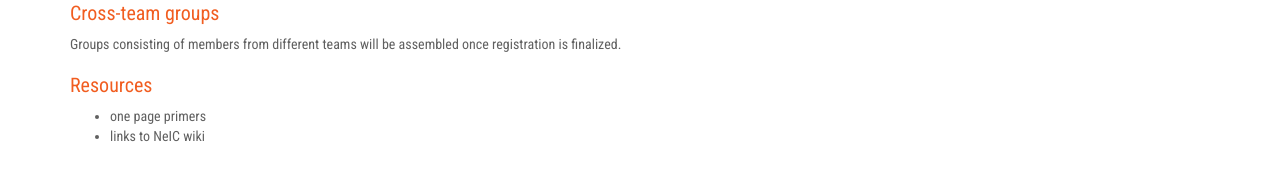
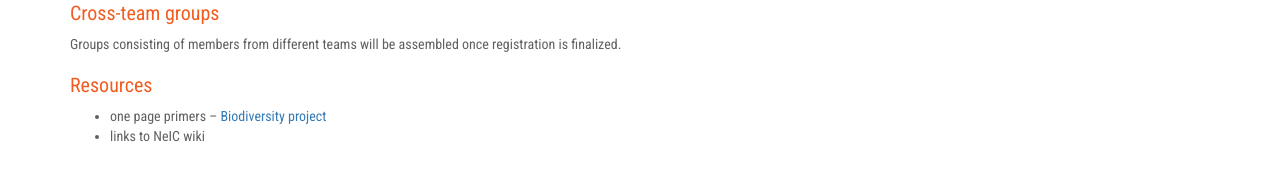
Before and after one commit to neicnordic/ahm17.neic.nordforsk.org, a Jekyll site: the page built from crossteam.md, in a window 1280 px wide and 900 px high, scrolled down 1060 px. Shown: the part 544-725 px from the top of the window. Built offline with Jekyll 4.4.1, drawn with Linux system fonts in a browser that asks for light colours; nearby versions of some CDN libraries; our own code applies the rules of GitHub Pages for plain Markdown files.

Commit message:
Added link to BDI one page primer.

```diff
--- a/crossteam.md
+++ b/crossteam.md
@@ -119,4 +119,5 @@ once registration is finalized.
 ### Resources
 
 - one page primers
+-- <a href="/media/one_page_primer_bdi.pdf">Biodiversity project</a>
 - links to NeIC wiki
```
